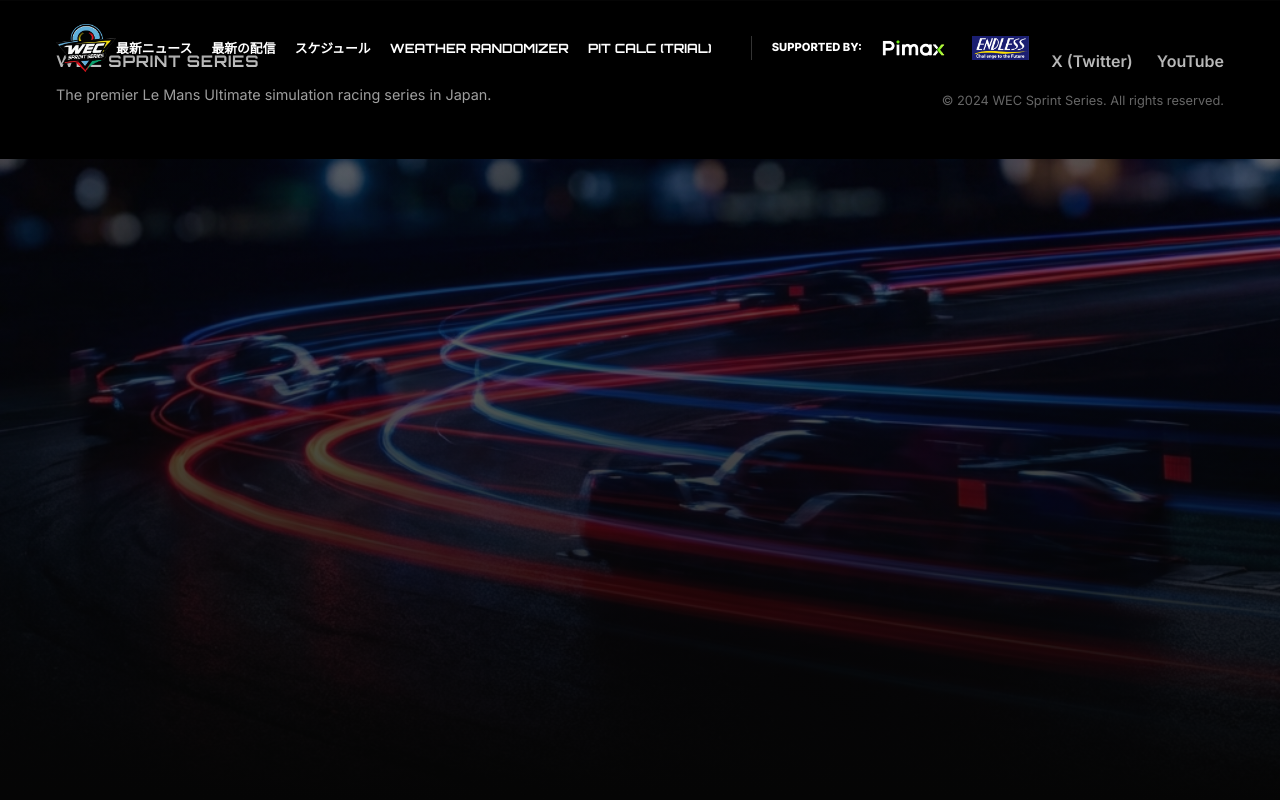
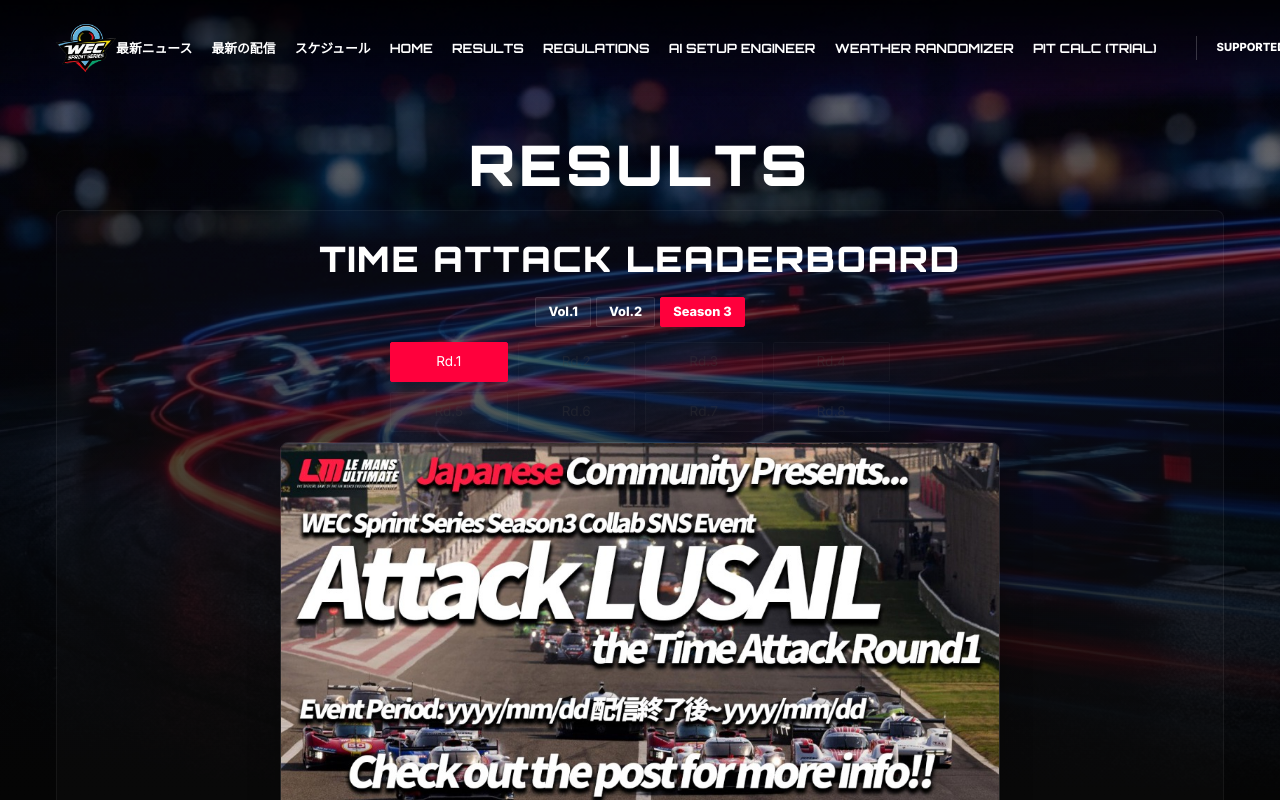
Before and after one commit to ciccida/wec-sprint-series, a React (Vite) app: page /results in a window 1280 px wide. Shown: the top 800 px of the page. Built offline with nearby package versions, Linux system fonts and the light colour scheme.

Commit message:
Release Season 3 (4/29) - Enable full public menu, update routing, and set Vol3 as default

```diff
--- a/src/App.jsx
+++ b/src/App.jsx
@@ -52,15 +52,11 @@ function App() {
             <Layout>
                 <Routes>
                     <Route path="/" element={<Home />} />
-                    {/* [RELEASE 4/29] Uncomment these routes */}
-                    {/* <Route path="/results" element={<Results />} /> */}
-                    {/* <Route path="/regulations" element={<Regulations />} /> */}
-                    {/* <Route path="/setup-engineer" element={<SetupTool />} /> */}
-
-                    {/* <Route path="/results" element={<Results />} /> */}
-                    {/* <Route path="/regulations" element={<Regulations />} /> */}
+                    {/* [RELEASE 4/29] Full Routes */}
+                    <Route path="/results" element={<Results />} />
+                    <Route path="/regulations" element={<Regulations />} />
+                    <Route path="/setup-engineer" element={<SetupTool />} />
                     <Route path="/calculator" element={<PitCalculator />} />
-                    <Route path="/ai-setup-engineer-lab-exclusive-v33" element={<SetupTool />} />
                     <Route path="/weather" element={<WeatherCheck />} />
                 </Routes>
             </Layout>
--- a/src/pages/Home.jsx
+++ b/src/pages/Home.jsx
@@ -29,10 +29,10 @@ const Home = () => {
     };
 
     // 最新のシーズンを取得（ランキング用）
-    // 利用可能なシーズン (4/29までは Vol2 固定)
-    const availableSeasons = ["Vol2"];
+    // 利用可能なシーズン (4/29リリース版)
+    const availableSeasons = ["Vol1", "Vol2", "Vol3"];
     const seasons = Object.keys(rankingData);
-    const latestSeason = [...seasons].reverse().find(s => rankingData[s] && rankingData[s].length > 0) || seasons[0] || "Vol2";
+    const latestSeason = "Vol3";
 
     // タイムアタックの最新シーズンを独自に取得
     const taSeasons = Object.keys(timeAttackData);
@@ -76,8 +76,7 @@ const Home = () => {
             <TwitterFeed />
             <LatestVideos />
 
-            {/* [RELEASE 4/29] Uncomment the section below to show Season 3 Time Attack Results at the top */}
-            {/*
+            {/* [RELEASE 4/29] Season 3 Time Attack Results */}
             <section id="time-attack" style={{ padding: '80px 0 40px 0', background: 'linear-gradient(to bottom, #1a1a1a, #000)' }}>
                 <div className="container">
                     <div className="section-header" style={{ textAlign: 'center', marginBottom: '40px' }}>
@@ -92,7 +91,6 @@ const Home = () => {
                     )}
                 </div>
             </section>
-            */}
             <section id="schedule">
                 <Schedule />
             </section>
--- a/src/pages/Results.jsx
+++ b/src/pages/Results.jsx
@@ -9,13 +9,12 @@ import './WeatherCheck.css';
 
 const Results = () => {
     // 利用可能なシーズン
-    // 利用可能なシーズン (4/29までは Vol2 固定)
-    const availableSeasons = ["Vol2"]; // [RELEASE 4/29] Change to ["Vol1", "Vol2", "Vol3"]
+    const availableSeasons = ["Vol1", "Vol2", "Vol3"];
 
     // セクションごとに独立したステート
     const [seasonTa, setSeasonTa] = useState("Vol3");
-    const [seasonRanking, setSeasonRanking] = useState("Vol2"); // [RELEASE 4/29] Change to "Vol3"
-    const [seasonRace, setSeasonRace] = useState("Vol2"); // [RELEASE 4/29] Change to "Vol3"
+    const [seasonRanking, setSeasonRanking] = useState("Vol3");
+    const [seasonRace, setSeasonRace] = useState("Vol3");
 
     // 各セクションの最新ラウンドを取得する補助関数
     const getLatestRound = (dataObj, isTimeAttack = false) => {
```
Also changed, not shown: src/components/Navbar.jsx (+1 -9 lines).
